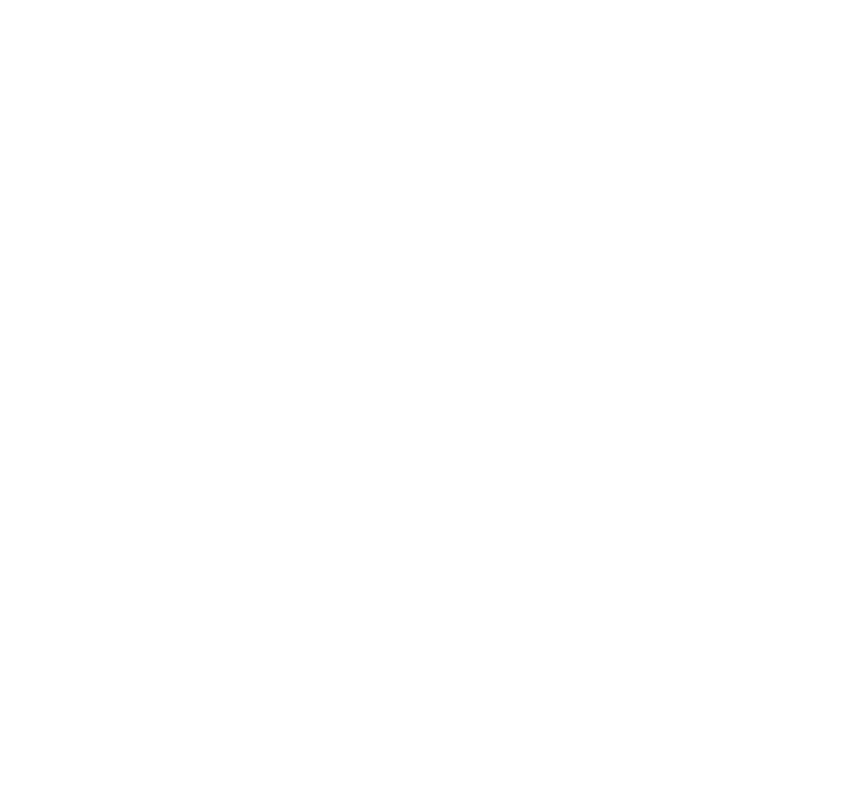
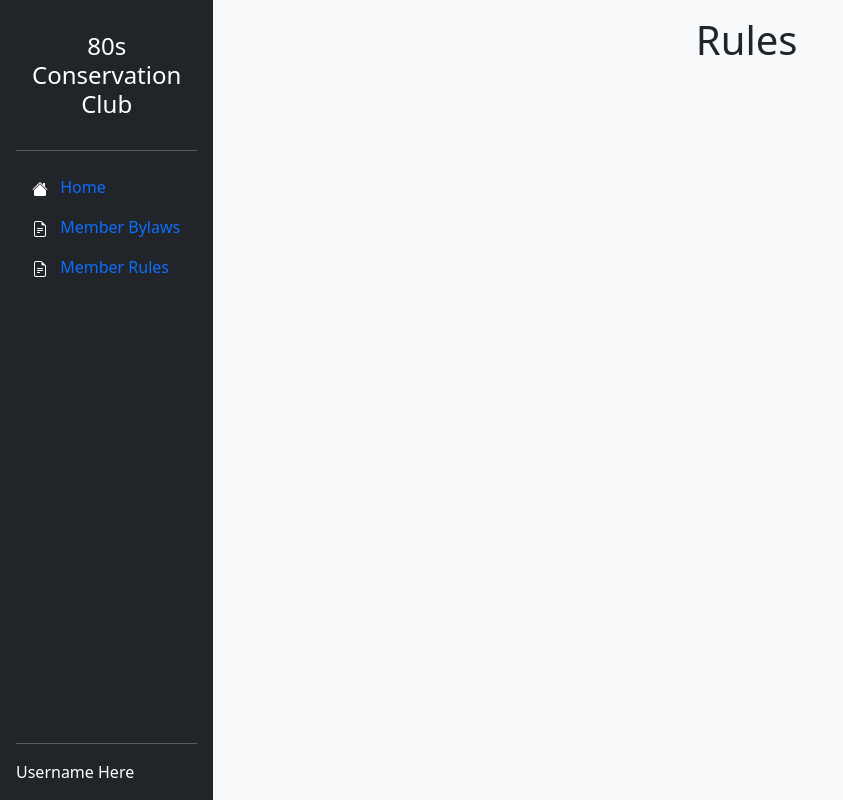
Before and after one commit to gm87/consclub80, a React (Create React App) app: page /rules in a window 1280 px wide. Before the commit this address had no page. Shown: the whole page, without its empty margins (0-843 px from the left). Built offline with nearby package versions, Linux system fonts and the light colour scheme.

Commit message:
bylaws and rules routes

```diff
--- a/src/App.tsx
+++ b/src/App.tsx
@@ -1,5 +1,8 @@
 import { BrowserRouter as Router, Routes, Route } from 'react-router-dom'
+
 import Home from './pages/Home'
+import Bylaws from './pages/Bylaws'
+import Rules from './pages/Rules'
 
 import './styles/bootstrap.min.css'
 
@@ -8,6 +11,8 @@
         <Router>
             <Routes>
                 <Route path='/' element={<Home />} />
+                <Route path='/bylaws' element={<Bylaws />} />
+                <Route path='/rules' element={<Rules />} />
             </Routes>
         </Router>
     )
--- a/src/components/Sidebar.tsx
+++ b/src/components/Sidebar.tsx
@@ -12,6 +12,15 @@
         <svg xmlns="http://www.w3.org/2000/svg" width="16" height="16" fill="currentColor" className="bi bi-house-fill" viewBox="0 0 16 16">
             <path fill-rule="evenodd" d="m8 3.293 6 6V13.5a1.5 1.5 0 0 1-1.5 1.5h-9A1.5 1.5 0 0 1 2 13.5V9.293l6-6zm5-.793V6l-2-2V2.5a.5.5 0 0 1 .5-.5h1a.5.5 0 0 1 .5.5z"/>
             <path fill-rule="evenodd" d="M7.293 1.5a1 1 0 0 1 1.414 0l6.647 6.646a.5.5 0 0 1-.708.708L8 2.207 1.354 8.854a.5.5 0 1 1-.708-.708L7.293 1.5z"/>
+        </svg>
+    )
+}
+
+const DocumentIcon = () => {
+    return (
+        <svg xmlns="http://www.w3.org/2000/svg" width="16" height="16" fill="currentColor" className="bi bi-file-earmark-text" viewBox="0 0 16 16">
+            <path d="M5.5 7a.5.5 0 0 0 0 1h5a.5.5 0 0 0 0-1h-5zM5 9.5a.5.5 0 0 1 .5-.5h5a.5.5 0 0 1 0 1h-5a.5.5 0 0 1-.5-.5zm0 2a.5.5 0 0 1 .5-.5h2a.5.5 0 0 1 0 1h-2a.5.5 0 0 1-.5-.5z"/>
+            <path d="M9.5 0H4a2 2 0 0 0-2 2v12a2 2 0 0 0 2 2h8a2 2 0 0 0 2-2V4.5L9.5 0zm0 1v2A1.5 1.5 0 0 0 11 4.5h2V14a1 1 0 0 1-1 1H4a1 1 0 0 1-1-1V2a1 1 0 0 1 1-1h5.5z"/>
         </svg>
     )
 }
@@ -31,6 +40,16 @@
             href: '/',
             name: 'Home',
             Icon: HomeIcon
+        },
+        {
+            href: '/bylaws',
+            name: 'Member Bylaws',
+            Icon: DocumentIcon
+        },
+        {
+            href: '/rules',
+            name: 'Member Rules',
+            Icon: DocumentIcon
         }
     ]
 
--- /dev/null
+++ b/src/pages/Bylaws.tsx
@@ -0,0 +1,18 @@
+import Container from "react-bootstrap/Container"
+import Row from "react-bootstrap/Row"
+import Col from "react-bootstrap/Col"
+import SidebarWithContent from "../layouts/SidebarWithContent"
+
+const Bylaws = () => {
+    return (
+        <SidebarWithContent>
+            <Container fluid className="bg-light h-100">
+                <Row>
+                    <Col><h1 className="display-1 fs-1 text-center mt-3">Bylaws</h1></Col>
+                </Row>
+            </Container>
+        </SidebarWithContent>
+    )
+}
+
+export default Bylaws
--- /dev/null
+++ b/src/pages/Rules.tsx
@@ -0,0 +1,18 @@
+import Container from "react-bootstrap/Container"
+import Row from "react-bootstrap/Row"
+import Col from "react-bootstrap/Col"
+import SidebarWithContent from "../layouts/SidebarWithContent"
+
+const Rules = () => {
+    return (
+        <SidebarWithContent>
+            <Container fluid className="bg-light h-100">
+                <Row>
+                    <Col><h1 className="display-1 fs-1 text-center mt-3">Rules</h1></Col>
+                </Row>
+            </Container>
+        </SidebarWithContent>
+    )
+}
+
+export default Rules
```
